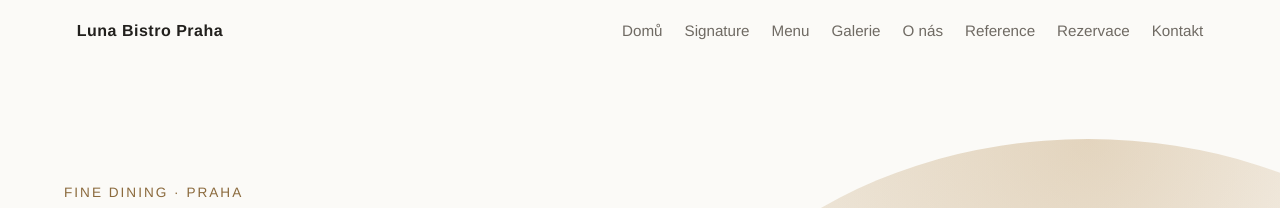
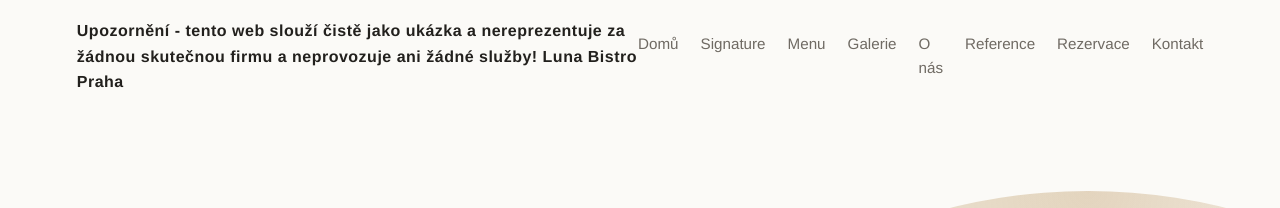
Before and after one commit to samolol/DEMO2, a plain HTML site: page index.html in a window 1280 px wide. Shown: the top 208 px of the page. Drawn offline with Linux system fonts and the light colour scheme.

Commit message:
Update index.html

```diff
--- a/index.html
+++ b/index.html
@@ -3,7 +3,8 @@
 <head>
   <meta charset="UTF-8" />
   <meta name="viewport" content="width=device-width, initial-scale=1.0" />
-  <title>Luna Bistro Praha | Fine Dining</title>
+  <title>Upozornění - tento web slouží čistě jako ukázka a nereprezentuje za žádnou skutečnou firmu a neprovozuje ani žádné služby!
+    Luna Bistro Praha | Fine Dining</title>
   <link rel="stylesheet" href="styles.css" />
 </head>
 <body>
@@ -11,7 +12,8 @@
 
   <header class="site-header" id="top">
     <nav class="navbar" aria-label="Hlavní navigace">
-      <a class="logo" href="#top">Luna Bistro Praha</a>
+      <a class="logo" href="#top">Upozornění - tento web slouží čistě jako ukázka a nereprezentuje za žádnou skutečnou firmu a neprovozuje ani žádné služby!
+        Luna Bistro Praha</a>
       <button class="nav-toggle" aria-expanded="false" aria-controls="nav-menu">
         <span class="sr-only">Otevřít menu</span>
         <span></span><span></span><span></span>
```
